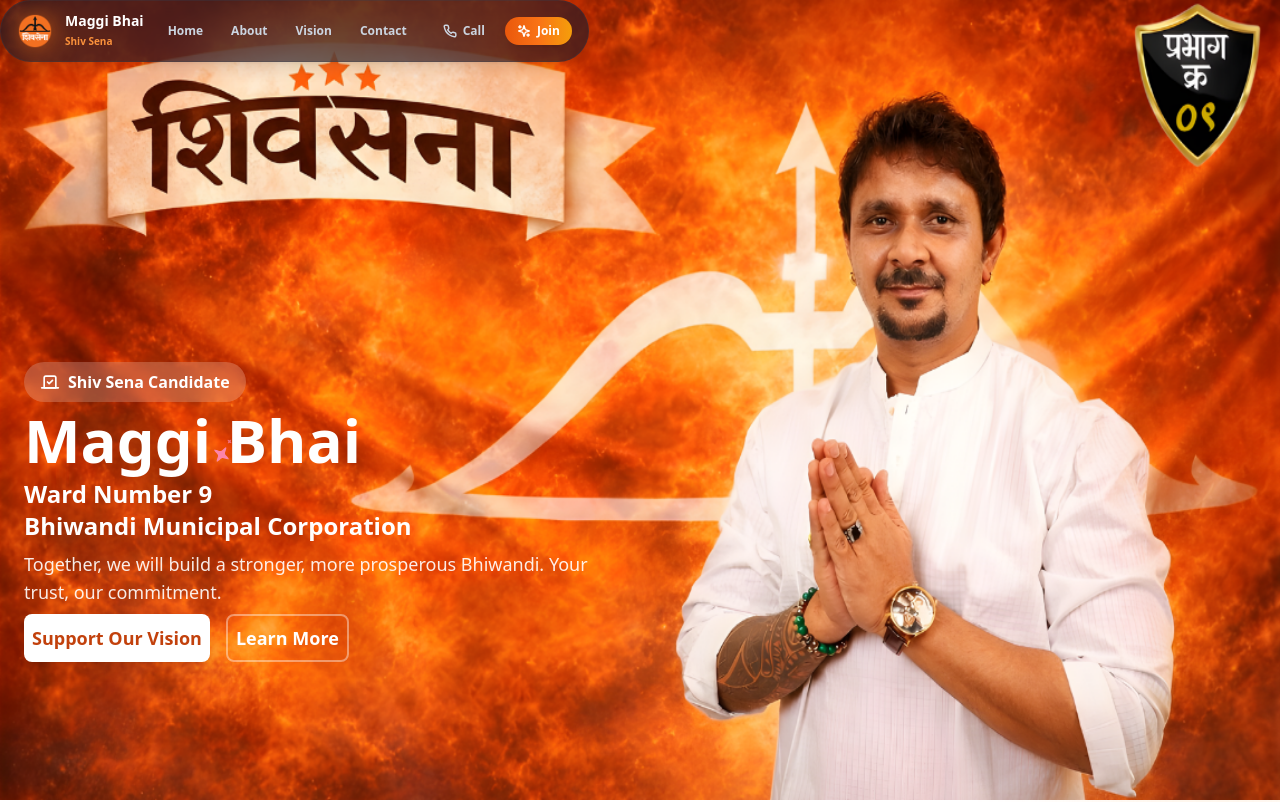
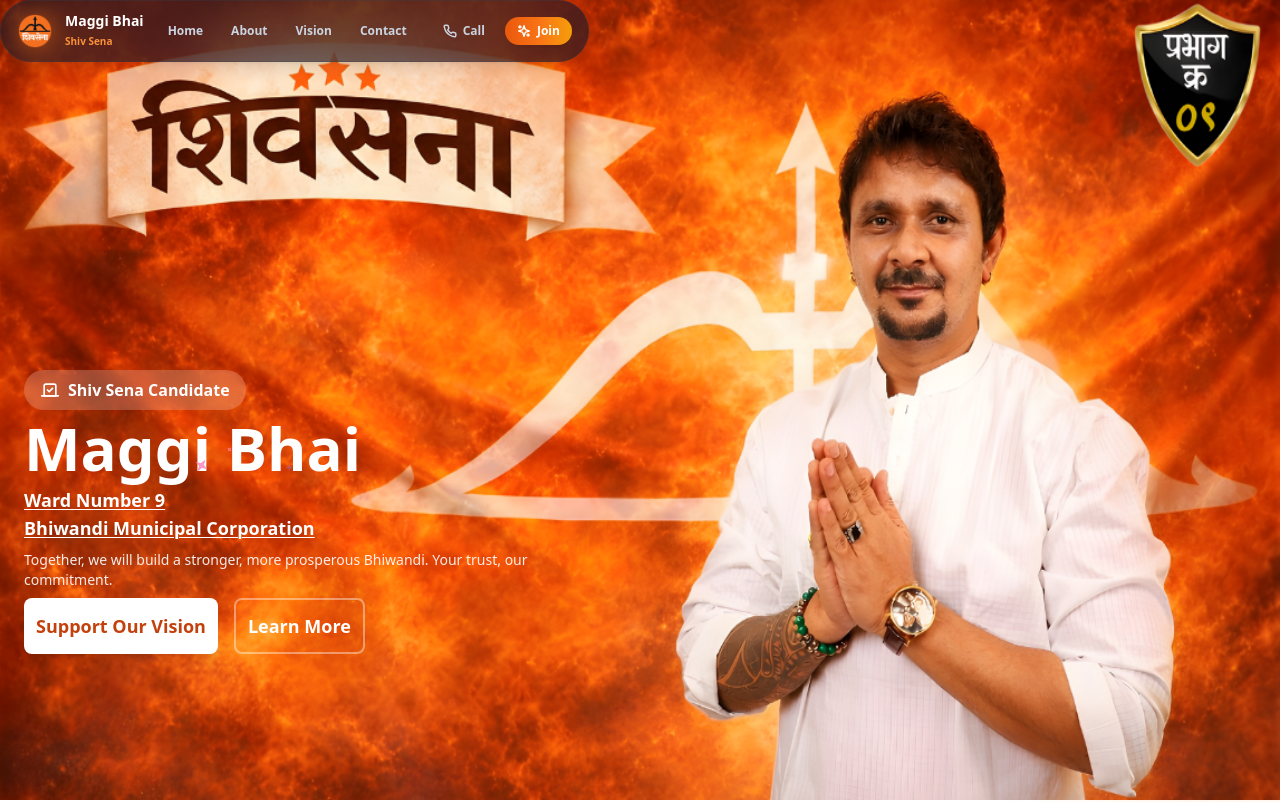
Before and after one commit to siddhanth88/maggi-bhai-website, a React (Vite) app: page / in a window 1280 px wide. Shown: the top 802 px of the page. Built offline with nearby package versions, Linux system fonts and the light colour scheme.

Commit message:
font upadets

```diff
--- a/src/components/Hero.jsx
+++ b/src/components/Hero.jsx
@@ -34,12 +34,12 @@ export default function Hero() {
               </h1> */}
               <SparklesText sparklesCount={4}>Maggi Bhai</SparklesText>
 
-              <div className="text-2xl font-semibold">
+              <div className="font-sans text-lg font-semibold underline decoration-black-500 decoration-1 underline-offset-2">
                 <p>Ward Number 9</p>
                 <p>Bhiwandi Municipal Corporation</p>
               </div>
 
-              <p className="max-w-xl text-lg text-white/90">
+              <p className="max-w-xl mb-2 text-sm text-white/90">
                 Together, we will build a stronger, more prosperous Bhiwandi.
                 Your trust, our commitment.
               </p>
@@ -47,11 +47,11 @@ export default function Hero() {
               <div className="flex flex-wrap gap-4">
                 <button
                   onClick={() => whatsappHandler()}
-                  className="px-2 py-2 text-lg font-bold text-orange-700 bg-white rounded-lg shadow-lg"
+                  className="px-3 py-3 text-lg font-bold text-orange-700 bg-white rounded-lg shadow-lg"
                 >
                   Support Our Vision
                 </button>
-                <button className="px-2 py-2 text-lg font-bold text-white border-2 rounded-lg border-white/40 hover:bg-white/10">
+                <button className="px-3 py-3 text-lg font-bold text-white border-2 rounded-lg border-white/40 hover:bg-white/10">
                   Learn More
                 </button>
               </div>
@@ -87,10 +87,10 @@ export default function Hero() {
             {/* <h1 className="text-3xl font-extrabold text-gray-900">
               Maggi Bhai
             </h1> */}
-            <SparklesText sparklesCount={6} className="text-4xl">Maggi Bhai</SparklesText>
+            <SparklesText sparklesCount={4} className="text-4xl">Maggi Bhai</SparklesText>
 
 
-            <p className="text-xs font-semibold tracking-wide text-gray-600 uppercase">
+            <p className="text-xs font-semibold tracking-wide text-gray-600 underline uppercase decoration-black-500 decoration-1">
               Ward 9 · Bhiwandi Municipal Corporation
             </p>
 
```
